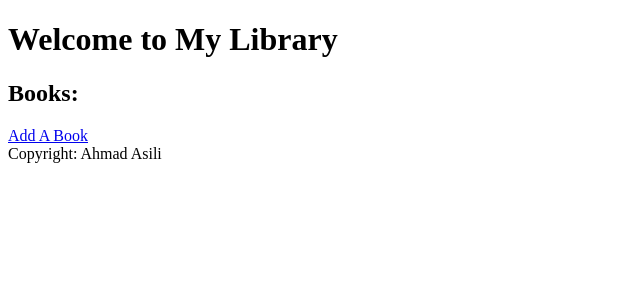
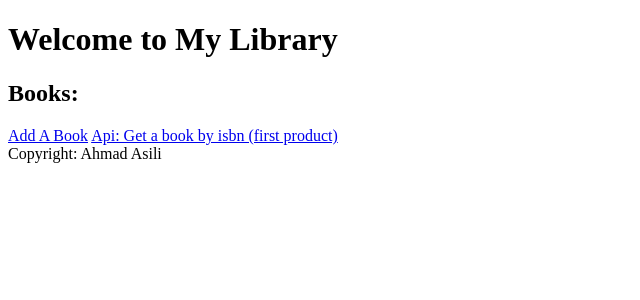
Before and after one commit to asili2001/MVC, a Symfony app: template templates/library/index.html.twig in a window 1280 px wide. Shown: the part 160-460 px from the top of the page, without its empty margins (0-640 px from the left). Run offline with Twig, Linux system fonts and the light colour scheme; the template is opened without the code that fills it, so the values that code supplies are empty; some libraries are stand-ins or nearby versions.

Commit message:
added: example button of api to view a book by isbn

```diff
--- a/templates/library/index.html.twig
+++ b/templates/library/index.html.twig
@@ -20,5 +20,6 @@
     </ul>
 
     <a class="btn" href="{{path('book_create')}}">Add A Book</a>
+    <a class="btn" href="../api/library/book/1122334455">Api: Get a book by isbn (first product)</a>
 </div>
 {% endblock %}
```
